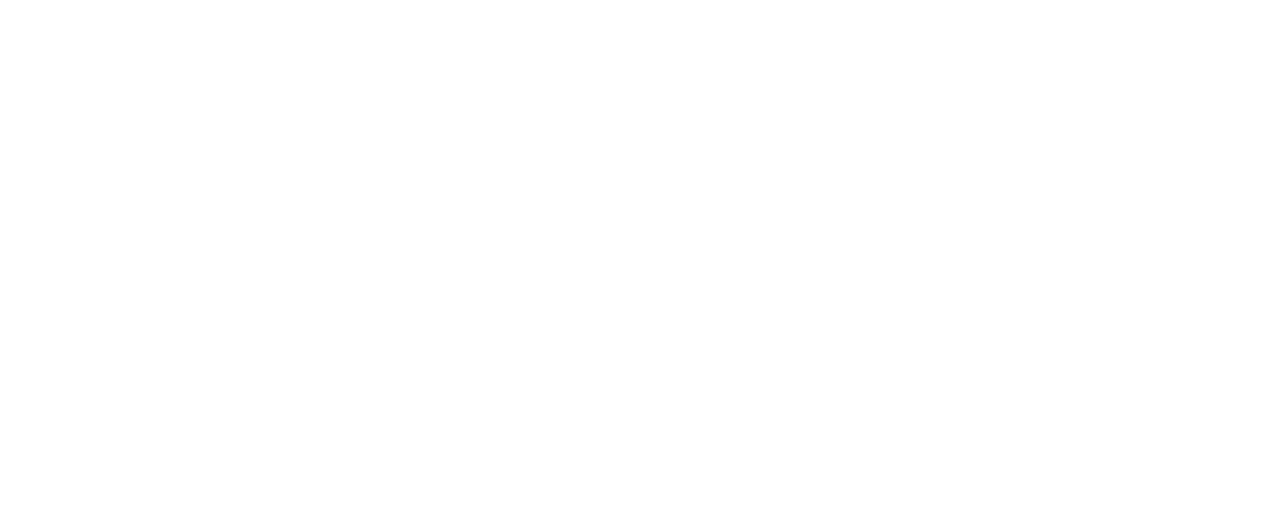
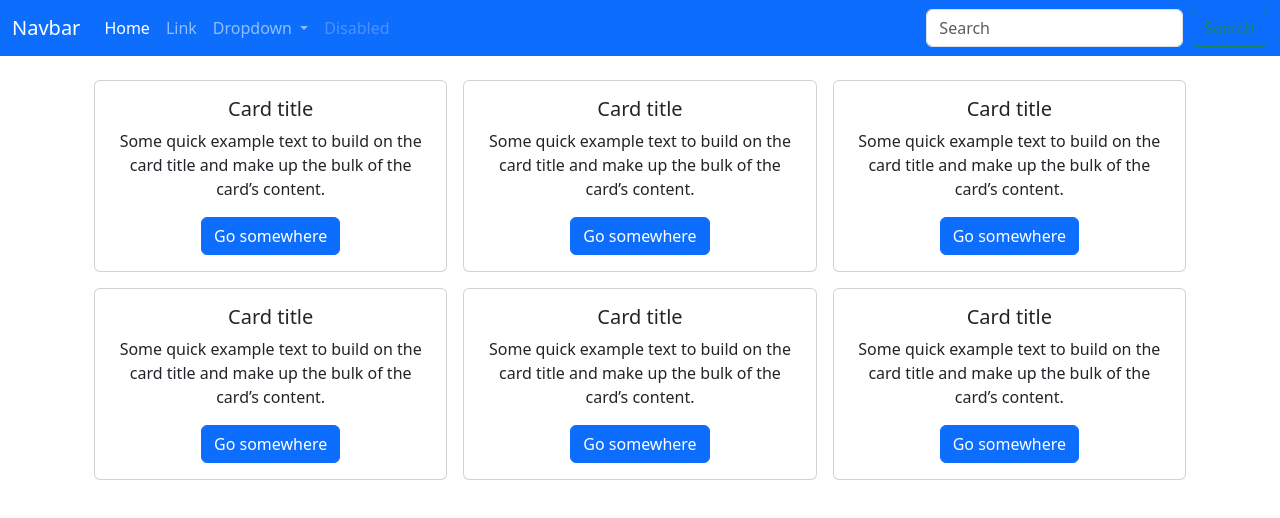
Before and after one commit to gongbu22/learn-vue3, a Vue app: page / in a window 1280 px wide. Shown: the top 518 px of the page. Built offline with nearby package versions, Linux system fonts and the light colour scheme.

Commit message:
bootstrap5 설정

```diff
--- a/package.json
+++ b/package.json
@@ -14,6 +14,7 @@
     "format": "prettier --write src/"
   },
   "dependencies": {
+    "bootstrap": "^5.3.8",
     "vue": "^3.5.22"
   },
   "devDependencies": {
--- a/src/App.vue
+++ b/src/App.vue
@@ -1,6 +1,113 @@
 <template>
   <div>
-
+    <nav class="navbar navbar-expand-sm navbar-dark bg-primary">
+      <div class="container-fluid">
+        <a class="navbar-brand" href="#">Navbar</a>
+        <button class="navbar-toggler" type="button" data-bs-toggle="collapse" data-bs-target="#navbarSupportedContent"
+          aria-controls="navbarSupportedContent" aria-expanded="false" aria-label="Toggle navigation">
+          <span class="navbar-toggler-icon"></span>
+        </button>
+        <div class="collapse navbar-collapse" id="navbarSupportedContent">
+          <ul class="navbar-nav me-auto">
+            <li class="nav-item">
+              <a class="nav-link active" aria-current="page" href="#">Home</a>
+            </li>
+            <li class="nav-item">
+              <a class="nav-link" href="#">Link</a>
+            </li>
+            <li class="nav-item dropdown">
+              <a class="nav-link dropdown-toggle" href="#" role="button" data-bs-toggle="dropdown"
+                aria-expanded="false">
+                Dropdown
+              </a>
+              <ul class="dropdown-menu">
+                <li><a class="dropdown-item" href="#">Action</a></li>
+                <li><a class="dropdown-item" href="#">Another action</a></li>
+                <li>
+                  <hr class="dropdown-divider">
+                </li>
+                <li><a class="dropdown-item" href="#">Something else here</a></li>
+              </ul>
+            </li>
+            <li class="nav-item">
+              <a class="nav-link disabled" aria-disabled="true">Disabled</a>
+            </li>
+          </ul>
+          <form class="d-flex" role="search">
+            <input class="form-control me-2" type="search" placeholder="Search" aria-label="Search" />
+            <button class="btn btn-outline-success" type="submit">Search</button>
+          </form>
+        </div>
+      </div>
+    </nav>
+    <main>
+      <div class="container py-4">
+        <div class="container text-center">
+          <div class="row g-3">
+            <div class="col col-4">
+              <div class="card">
+                <div class="card-body">
+                  <h5 class="card-title">Card title</h5>
+                  <p class="card-text">Some quick example text to build on the card title and make up the bulk of the
+                    card’s content.</p>
+                  <a href="#" class="btn btn-primary">Go somewhere</a>
+                </div>
+              </div>
+            </div>
+            <div class="col col-4">
+              <div class="card">
+                <div class="card-body">
+                  <h5 class="card-title">Card title</h5>
+                  <p class="card-text">Some quick example text to build on the card title and make up the bulk of the
+                    card’s content.</p>
+                  <a href="#" class="btn btn-primary">Go somewhere</a>
+                </div>
+              </div>
+            </div>
+            <div class="col col-4">
+              <div class="card">
+                <div class="card-body">
+                  <h5 class="card-title">Card title</h5>
+                  <p class="card-text">Some quick example text to build on the card title and make up the bulk of the
+                    card’s content.</p>
+                  <a href="#" class="btn btn-primary">Go somewhere</a>
+                </div>
+              </div>
+            </div>
+            <div class="col col-4">
+              <div class="card">
+                <div class="card-body">
+                  <h5 class="card-title">Card title</h5>
+                  <p class="card-text">Some quick example text to build on the card title and make up the bulk of the
+                    card’s content.</p>
+                  <a href="#" class="btn btn-primary">Go somewhere</a>
+                </div>
+              </div>
+            </div>
+            <div class="col col-4">
+              <div class="card">
+                <div class="card-body">
+                  <h5 class="card-title">Card title</h5>
+                  <p class="card-text">Some quick example text to build on the card title and make up the bulk of the
+                    card’s content.</p>
+                  <a href="#" class="btn btn-primary">Go somewhere</a>
+                </div>
+              </div>
+            </div>
+            <div class="col col-4">
+              <div class="card">
+                <div class="card-body">
+                  <h5 class="card-title">Card title</h5>
+                  <p class="card-text">Some quick example text to build on the card title and make up the bulk of the
+                    card’s content.</p>
+                  <a href="#" class="btn btn-primary">Go somewhere</a>
+                </div>
+              </div>
+            </div>
+          </div>
+        </div>
+      </div>
+    </main>
   </div>
 </template>
 
--- a/src/main.js
+++ b/src/main.js
@@ -1,4 +1,6 @@
+import 'bootstrap/dist/css/bootstrap.min.css'
 import { createApp } from 'vue'
 import App from './App.vue'
 
 createApp(App).mount('#app')
+import 'bootstrap/dist/js/bootstrap.bundle.min.js'
```
Also changed, not shown: 1 other file (tests, documents, lock files or other folders).
